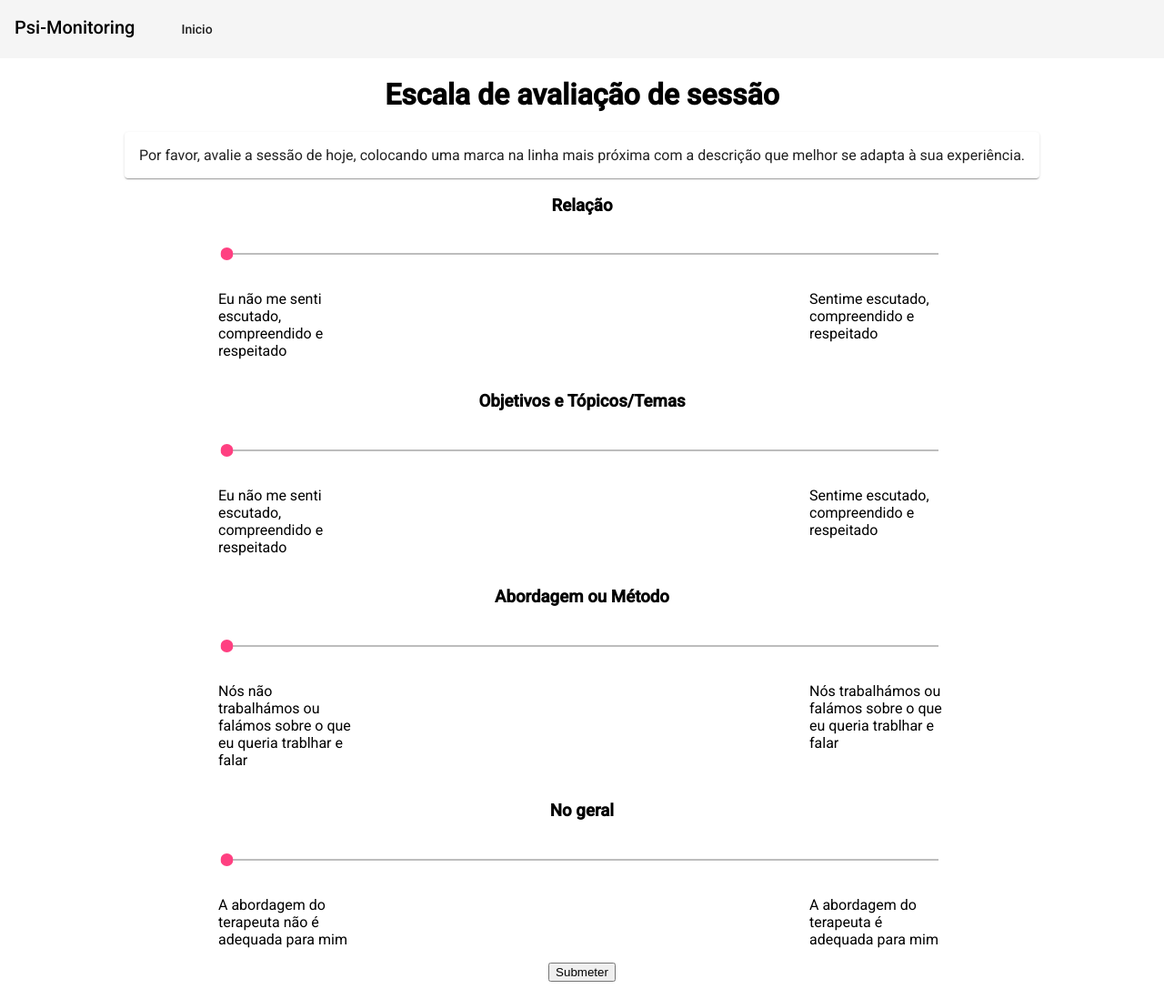
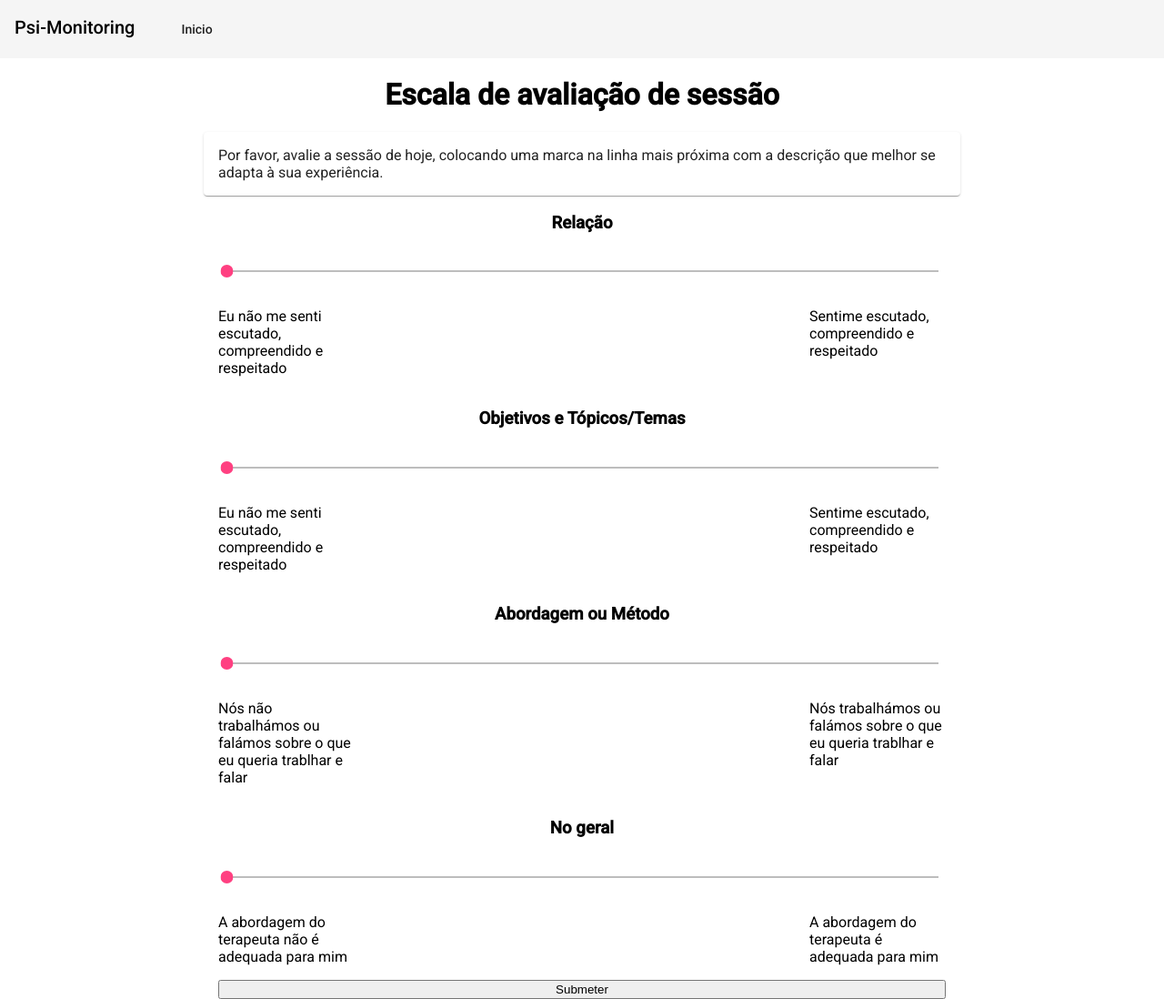
Before and after one commit to ruimds/mtw, an Angular app in the folder ProjetoMultimedia/app/: page /srs in a window 1280 px wide. Shown: the whole page at 91% size. Built offline with nearby package versions, Linux system fonts and the light colour scheme.

Commit message:
Update css

```diff
--- a/ProjetoMultimedia/app/src/app/components/srs/srs-component.css
+++ b/ProjetoMultimedia/app/src/app/components/srs/srs-component.css
@@ -4,6 +4,9 @@
     align-items: center;
 }
 
+.description {
+    width: 800px;
+}
 .slider {
     width: 800px;
 }
@@ -17,3 +20,7 @@
 .answer {
     width: 150px;
 }
+
+button {
+    width: 800px;
+}
```
